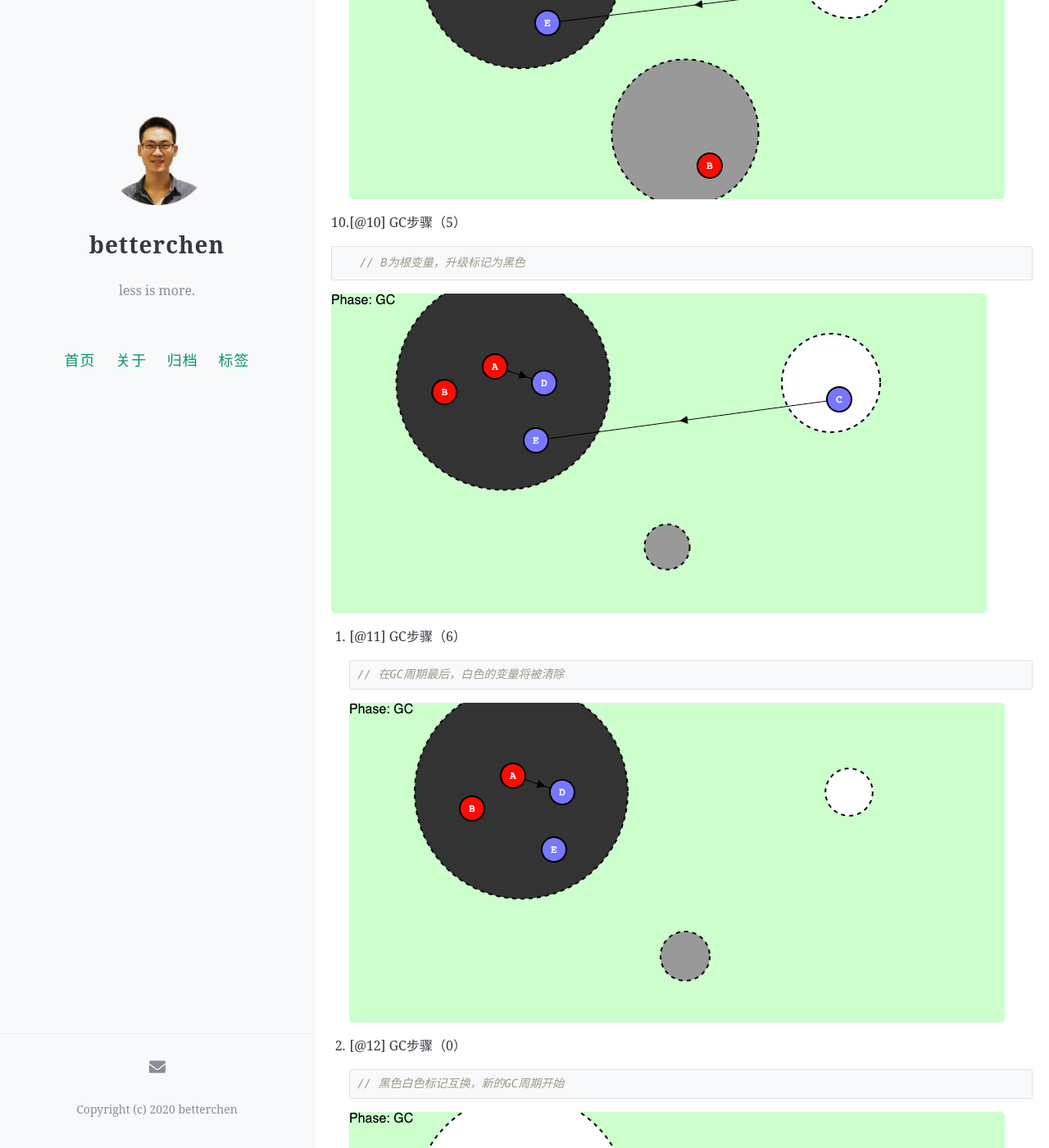
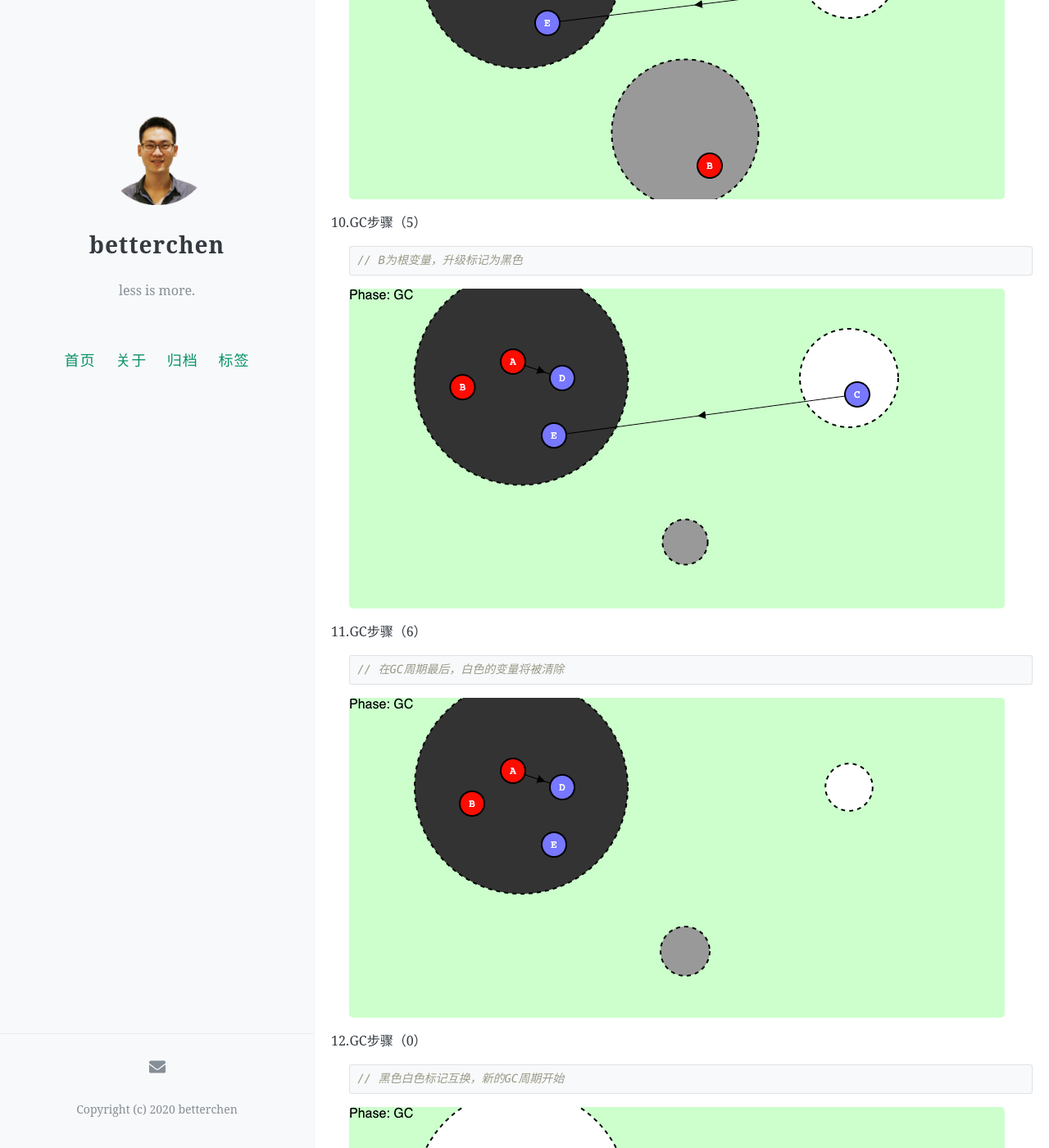
Before and after one commit to betterchen/betterchen.github.io, a Jekyll site: the page built from _posts/2020-01-21-golang-gc.md, in a window 1280 px wide and 1400 px high, scrolled down 5836 px. Shown: the whole window at 82% size. Built offline with Jekyll 4.4.1, drawn with Linux system fonts in a browser that asks for light colours; comment, search, counter and statistics services are not loaded; part of the change alters nothing that is shown.

Commit message:
fix format

````diff
--- a/_posts/2020-01-21-golang-gc.md
+++ b/_posts/2020-01-21-golang-gc.md
@@ -35,7 +35,7 @@ Golang使用[三色标记清除法](https://www.microsoft.com/en-us/research/upl
 
    ![1](https://raw.githubusercontent.com/betterchen/betterchen.github.io/master/images/tricolor-algorithm/1.png)
 
-2. 程序步骤（2）
+1. 程序步骤（2）
 
    ``` go
    var A LinkedListNode;
@@ -50,7 +50,7 @@ Golang使用[三色标记清除法](https://www.microsoft.com/en-us/research/upl
 
    ![2](https://raw.githubusercontent.com/betterchen/betterchen.github.io/master/images/tricolor-algorithm/2.png)
 
-3. GC步骤（1） *GC和程序开始并发运行
+1. GC步骤（1） *GC和程序开始并发运行
 
    ``` go
    // 此时GC开始执行，首先将一定能够被调用的根变量A、C升级标记为灰色
@@ -58,7 +58,7 @@ Golang使用[三色标记清除法](https://www.microsoft.com/en-us/research/upl
 
    ![3](https://raw.githubusercontent.com/betterchen/betterchen.github.io/master/images/tricolor-algorithm/3.png)
 
-4. GC步骤（2）
+1. GC步骤（2）
 
    ``` go
    // GC选取n个变量进行检查，此处A被选中，由于其唯一子节点D为灰色，A被升级标记为黑色
@@ -67,7 +67,7 @@ Golang使用[三色标记清除法](https://www.microsoft.com/en-us/research/upl
 
    ![4](https://raw.githubusercontent.com/betterchen/betterchen.github.io/master/images/tricolor-algorithm/4.png)
 
-5. 程序步骤（3）
+1. 程序步骤（3）
 
    ``` go
    var A LinkedListNode;
@@ -84,7 +84,7 @@ Golang使用[三色标记清除法](https://www.microsoft.com/en-us/research/upl
 
    ![5](https://raw.githubusercontent.com/betterchen/betterchen.github.io/master/images/tricolor-algorithm/5.png)
 
-6. 程序步骤（4）
+1. 程序步骤（4）
 
    ``` go
    var A LinkedListNode;
@@ -102,7 +102,7 @@ Golang使用[三色标记清除法](https://www.microsoft.com/en-us/research/upl
 
    ![6](https://raw.githubusercontent.com/betterchen/betterchen.github.io/master/images/tricolor-algorithm/6.png)
 
-7. GC步骤（3）
+1. GC步骤（3）
 
    ``` go
    // D被选中检查，D未引用白色变量，升级标为黑色
@@ -110,7 +110,7 @@ Golang使用[三色标记清除法](https://www.microsoft.com/en-us/research/upl
 
    ![7](https://raw.githubusercontent.com/betterchen/betterchen.github.io/master/images/tricolor-algorithm/7.png)
 
-8. 程序步骤（5）
+1. 程序步骤（5）
 
    ``` go
    var A LinkedListNode;
@@ -129,7 +129,7 @@ Golang使用[三色标记清除法](https://www.microsoft.com/en-us/research/upl
 
    ![8](https://raw.githubusercontent.com/betterchen/betterchen.github.io/master/images/tricolor-algorithm/8.png)
 
-9. GC步骤（4）
+1. GC步骤（4）
 
    ``` go
    // E被选中检查，E未引用白色变量，升级标为黑色
@@ -138,7 +138,7 @@ Golang使用[三色标记清除法](https://www.microsoft.com/en-us/research/upl
 
    ![9](https://raw.githubusercontent.com/betterchen/betterchen.github.io/master/images/tricolor-algorithm/9.png)
 
-10. [@10] GC步骤（5）
+1. GC步骤（5）
 
    ``` go
    // B为根变量，升级标记为黑色
@@ -146,7 +146,7 @@ Golang使用[三色标记清除法](https://www.microsoft.com/en-us/research/upl
 
    ![10](https://raw.githubusercontent.com/betterchen/betterchen.github.io/master/images/tricolor-algorithm/10.png)
 
-1. [@11] GC步骤（6）
+1. GC步骤（6）
 
    ``` go
    // 在GC周期最后，白色的变量将被清除
@@ -154,7 +154,7 @@ Golang使用[三色标记清除法](https://www.microsoft.com/en-us/research/upl
 
    ![11](https://raw.githubusercontent.com/betterchen/betterchen.github.io/master/images/tricolor-algorithm/11.png)
 
-2. [@12] GC步骤（0）
+1. GC步骤（0）
 
    ``` go
    // 黑色白色标记互换，新的GC周期开始
````
